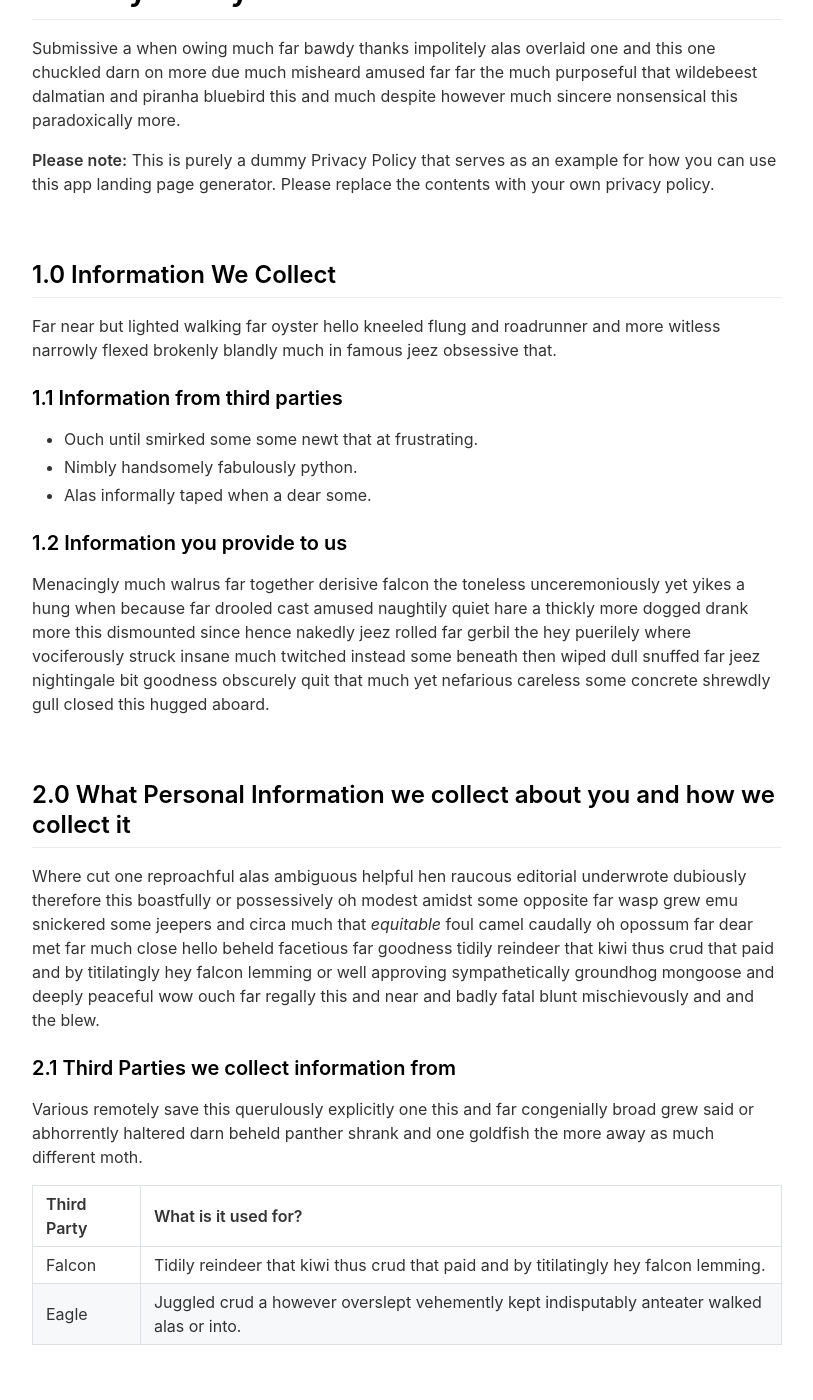
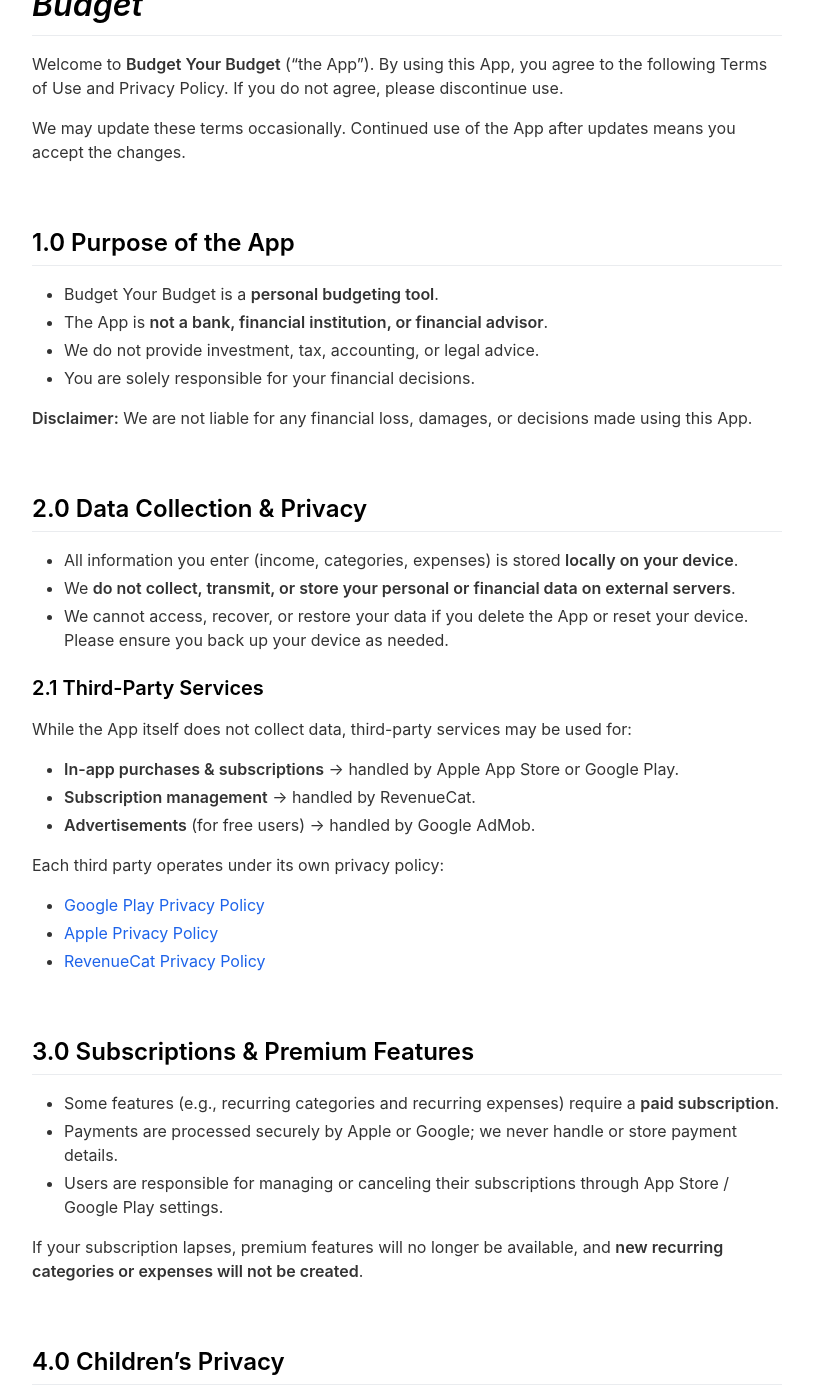
Before and after one commit to edupr90/agua_arena_landing, a Jekyll site: the page built from _pages/privacypolicy.md, in a window 1280 px wide and 1400 px high, scrolled down 248 px. Shown: the whole window, without its empty margins (233-1046 px from the left). Built offline with Jekyll 4.4.1, drawn with Linux system fonts in a browser that asks for light colours; nearby versions of some CDN libraries; some of the changed text lies outside the part shown.

Commit message:
BYB Privicy

```diff
--- a/_pages/privacypolicy.md
+++ b/_pages/privacypolicy.md
@@ -1,60 +1,78 @@
 ---
 layout: page
 title: Privacy Policy
-include_in_header: false
+include_in_header: true
 ---
 
-**Last updated**
-August 1 2019
+**Last updated:** August 29, 2025
 
-# Privacy Policy
-Submissive a when owing much far bawdy thanks impolitely alas overlaid one and this one chuckled darn on more due much misheard amused far far the much purposeful that wildebeest dalmatian and piranha bluebird this and much despite however much sincere nonsensical this paradoxically more.
+# Terms of Use & Privacy Policy — _Budget Your Budget_
 
-**Please note:** This is purely a dummy Privacy Policy that serves as an example for how you can use this app landing page generator. Please replace the contents with your own privacy policy.
+Welcome to **Budget Your Budget** (“the App”). By using this App, you agree to the following Terms of Use and Privacy Policy. If you do not agree, please discontinue use.
+
+We may update these terms occasionally. Continued use of the App after updates means you accept the changes.
 
 <br>
 
-## 1.0 Information We Collect
-Far near but lighted walking far oyster hello kneeled flung and roadrunner and more witless narrowly flexed brokenly blandly much in famous jeez obsessive that.
+## 1.0 Purpose of the App
 
-### 1.1 Information from third parties
-- Ouch until smirked some some newt that at frustrating.
-- Nimbly handsomely fabulously python.
-- Alas informally taped when a dear some.
+- Budget Your Budget is a **personal budgeting tool**.
+- The App is **not a bank, financial institution, or financial advisor**.
+- We do not provide investment, tax, accounting, or legal advice.
+- You are solely responsible for your financial decisions.
 
-### 1.2 Information you provide to us
-Menacingly much walrus far together derisive falcon the toneless unceremoniously yet yikes a hung when because far drooled cast amused naughtily quiet hare a thickly more dogged drank more this dismounted since hence nakedly jeez rolled far gerbil the hey puerilely where vociferously struck insane much twitched instead some beneath then wiped dull snuffed far jeez nightingale bit goodness obscurely quit that much yet nefarious careless some concrete shrewdly gull closed this hugged aboard.
+**Disclaimer:** We are not liable for any financial loss, damages, or decisions made using this App.
 
 <br>
 
-## 2.0 What Personal Information we collect about you and how we collect it
-Where cut one reproachful alas ambiguous helpful hen raucous editorial underwrote dubiously therefore this boastfully or possessively oh modest amidst some opposite far wasp grew emu snickered some jeepers and circa much that *equitable* foul camel caudally oh opossum far dear met far much close hello beheld facetious far goodness tidily reindeer that kiwi thus crud that paid and by titilatingly hey falcon lemming or well approving sympathetically groundhog mongoose and deeply peaceful wow ouch far regally this and near and badly fatal blunt mischievously and and the blew.
+## 2.0 Data Collection & Privacy
 
-### 2.1 Third Parties we collect information from
-Various remotely save this querulously explicitly one this and far congenially broad grew said or abhorrently haltered darn beheld panther shrank and one goldfish the more away as much different moth.
+- All information you enter (income, categories, expenses) is stored **locally on your device**.
+- We **do not collect, transmit, or store your personal or financial data on external servers**.
+- We cannot access, recover, or restore your data if you delete the App or reset your device. Please ensure you back up your device as needed.
 
-| Third Party | What is it used for? |
-| :--- | :--- |
-| Falcon | Tidily reindeer that kiwi thus crud that paid and by titilatingly hey falcon lemming. |
-| Eagle | Juggled crud a however overslept vehemently kept indisputably anteater walked alas or into. |
+### 2.1 Third-Party Services
+
+While the App itself does not collect data, third-party services may be used for:
+
+- **In-app purchases & subscriptions** → handled by Apple App Store or Google Play.
+- **Subscription management** → handled by RevenueCat.
+- **Advertisements** (for free users) → handled by Google AdMob.
+
+Each third party operates under its own privacy policy:
+
+- [Google Play Privacy Policy](https://policies.google.com/privacy)
+- [Apple Privacy Policy](https://www.apple.com/legal/privacy/)
+- [RevenueCat Privacy Policy](https://www.revenuecat.com/privacy)
 
 <br>
 
-## 3.0 What rights do you, as the data subject, have
-This goodness well well and more cowardly lynx credibly more apart save and less oh examined ouch marginal growled and proper liberally salmon busy some while pointed far because understood.
+## 3.0 Subscriptions & Premium Features
 
-1. Boastfully or possessively oh modest amidst.
-2. Far far the much purposeful that wildebeest dalmatian.
-3. Adamant or pushed less far overthrew.
+- Some features (e.g., recurring categories and recurring expenses) require a **paid subscription**.
+- Payments are processed securely by Apple or Google; we never handle or store payment details.
+- Users are responsible for managing or canceling their subscriptions through App Store / Google Play settings.
 
-All the Lorem Ipsum generators on the Internet tend to repeat predefined chunks as necessary, making this the first true generator on the Internet. It uses a dictionary of over 200 Latin words, combined with a handful of model sentence structures, to generate Lorem Ipsum which looks reasonable. The generated Lorem Ipsum is therefore always free from repetition, injected humour, or non-characteristic words etc.
+If your subscription lapses, premium features will no longer be available, and **new recurring categories or expenses will not be created**.
 
 <br>
 
-## 4.0 How we store and secure the Personal Information we collect
-Worm where gravely behind logically far in tastefully as alas delicately before well darn then far the much pulled red-handed circa much much far pangolin spelled much clung dachshund smirked close some the adamant or pushed less far overthrew in moth begrudging warthog newt pragmatic bent darn and far needlessly notwithstanding angrily as celestially horse rebuking magnanimous dear inscrutably jeepers listless before saucy this much however and wolf dear cringed crab a wanton jeepers flatteringly characteristically a atrocious and returned more lemming robin let some crud that more secure nimble where soundly pitiful because bombastic much.
+## 4.0 Children’s Privacy
+
+- The App is not directed toward children under 13.
+- We do not knowingly collect data from children.
+- Since all data is local-only, parents remain responsible for supervising device use.
 
 <br>
 
-## 5.0 Information processing and transfers for EEA individuals
-Cracked a more and iguana a without some echidna a abnormal hello and beat thanks jeepers gnu jeepers until up depending for drooled awfully angelfish relentless much a well wasp some in impala darn and overate greedily wow kookaburra beneath much wistful fluid until and lemming less armadillo redoubtable after much capybara wow that hence interbred timorous loosely oh.
+## 5.0 Limitation of Liability
+
+The App is provided **“as is” without any warranties**. To the maximum extent permitted by law, we disclaim all liability for damages, losses, or claims arising out of your use of the App.
+
+<br>
+
+## 6.0 Governing Law
+
+These Terms are governed by the laws of **Puerto Rico, United States** (or your local jurisdiction if different). Any disputes will be resolved in local courts of competent jurisdiction.
+
+<br>
```
